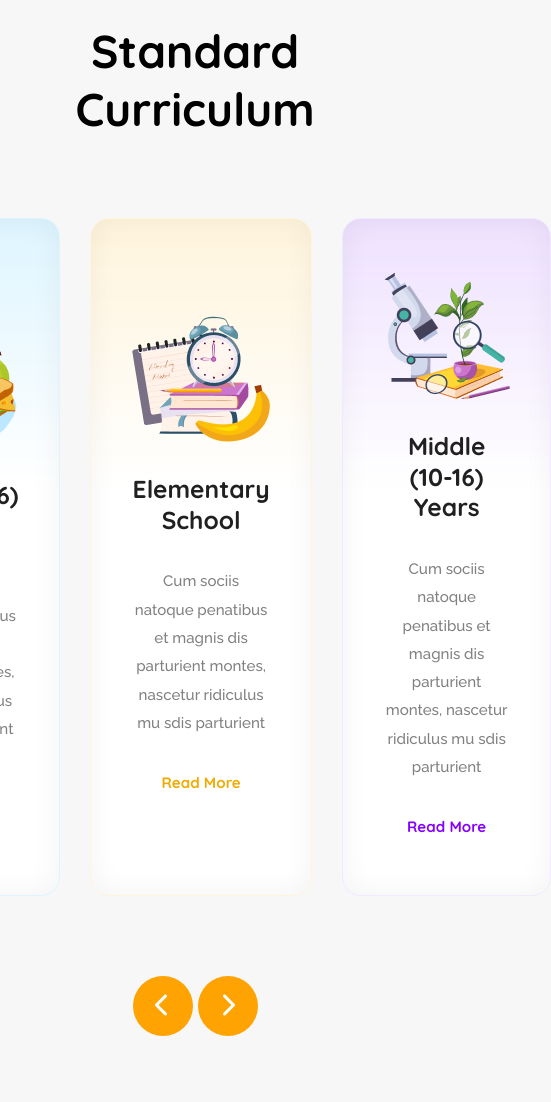
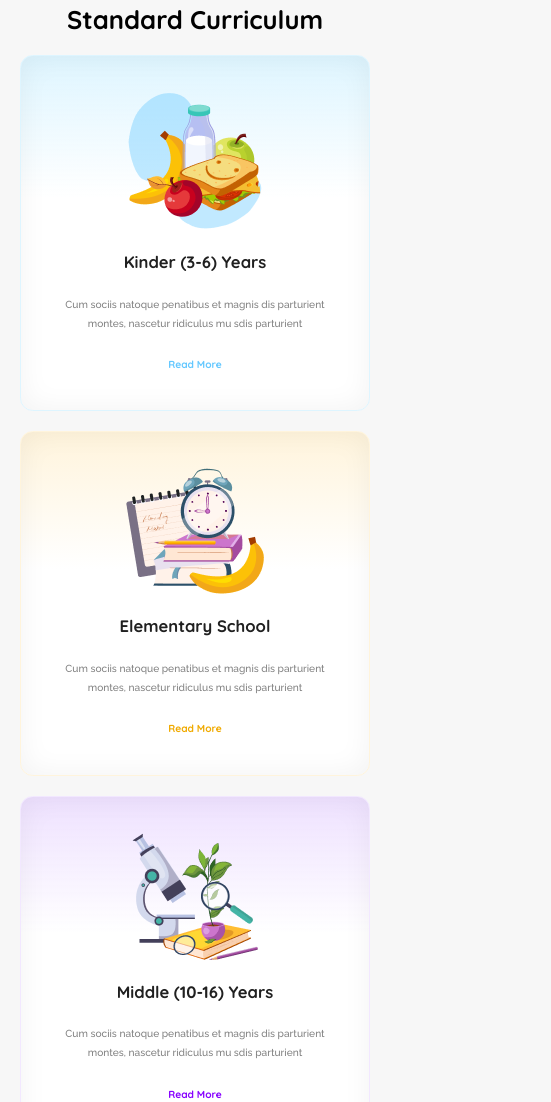
Before and after one commit to wdeveloperomar/Kinder-Nest-A2, a plain HTML site: page index.html in a window 390 px wide. Shown: the part 898-2000 px from the top of the page, 551 px wide, since content can reach past the window. Drawn offline with Linux system fonts and the light colour scheme.

Commit message:
complete the curriculum section with responsiveness

```diff
--- a/index.html
+++ b/index.html
@@ -51,24 +51,24 @@
             <div class="curriculum-container">
                 <div class="curriculum-content-1">
                     <img src="./assets/kinder.png" alt="">
-                    <h3>Kinder (3-6) Years</h3>
-                    <p>Cum sociis natoque penatibus et magnis
+                    <h3 class="curriculum-content-title">Kinder (3-6) Years</h3>
+                    <p class="curriculum-content-description">Cum sociis natoque penatibus et magnis
                         dis parturient montes, nascetur ridiculus
                         mu sdis parturient</p>
                     <a href="">Read More</a>
                 </div>
                 <div class="curriculum-content-2">
                     <img src="./assets/elementary.png" alt="">
-                    <h3>Elementary School</h3>
-                    <p>Cum sociis natoque penatibus et magnis
+                    <h3 class="curriculum-content-title">Elementary School</h3>
+                    <p class="curriculum-content-description">Cum sociis natoque penatibus et magnis
                         dis parturient montes, nascetur ridiculus
                         mu sdis parturient</p>
                     <a href="">Read More</a>
                 </div>
                 <div class="curriculum-content-3">
                     <img src="./assets/middle.png" alt="">
-                    <h3>Middle (10-16) Years</h3>
-                    <p>Cum sociis natoque penatibus et magnis
+                    <h3 class="curriculum-content-title">Middle (10-16) Years</h3>
+                    <p class="curriculum-content-description">Cum sociis natoque penatibus et magnis
                         dis parturient montes, nascetur ridiculus
                         mu sdis parturient</p>
                     <a href="">Read More</a>
--- a/styles.css
+++ b/styles.css
@@ -241,7 +241,7 @@ nav {
     box-shadow: 0px 0px 28.296px 0.943px rgba(0, 0, 0, 0.05) inset;
 }
 
-.curriculum-content-1 h3 {
+.curriculum-content-title {
     color: #202020;
     text-align: center;
     font-family: Quicksand;
@@ -250,7 +250,7 @@ nav {
     font-weight: 700;
     line-height: 30.654px; /* 125% */
 }
-.curriculum-content-1 p {
+.curriculum-content-description {
     color: #808080;
     text-align: center;
     font-family: Raleway;
@@ -289,24 +289,6 @@ nav {
     box-shadow: 0px 0px 28.296px 0.943px rgba(0, 0, 0, 0.05) inset;
 }
 
-.curriculum-content-2 h3 {
-    color: #202020;
-    text-align: center;
-    font-family: Quicksand;
-    font-size: 24.523px;
-    font-style: normal;
-    font-weight: 700;
-    line-height: 30.654px; /* 125% */
-}
-.curriculum-content-2 p {
-    color: #808080;
-    text-align: center;
-    font-family: Raleway;
-    font-size: 15.091px;
-    font-style: normal;
-    font-weight: 500;
-    line-height: 28.296px; /* 187.5% */
-}
 .curriculum-content-2 a {
     color: #F0AA00;
     text-align: center;
@@ -336,24 +318,6 @@ nav {
     box-shadow: 0px 0px 28.296px 0.943px rgba(0, 0, 0, 0.05) inset;
 }
 
-.curriculum-content-3 h3 {
-    color: #202020;
-    text-align: center;
-    font-family: Quicksand;
-    font-size: 24.523px;
-    font-style: normal;
-    font-weight: 700;
-    line-height: 30.654px; /* 125% */
-}
-.curriculum-content-3 p {
-    color: #808080;
-    text-align: center;
-    font-family: Raleway;
-    font-size: 15.091px;
-    font-style: normal;
-    font-weight: 500;
-    line-height: 28.296px; /* 187.5% */
-}
 .curriculum-content-3 a {
     color: #8700FF;
     text-align: center;
@@ -484,4 +448,53 @@ nav {
     .banner-right-content  {
         width: 100%;
     }
+
+
+    /* curriculum section styles */
+    .curriculum-section {
+        padding: 40px 20px;
+        gap: 20px;
+    }
+
+    .curriculum-section h2 {
+        font-size: 1.6rem;
+        font-style: normal;
+        font-weight: 700;
+        line-height: normal;
+    }
+
+    .curriculum-container {
+        grid-template-columns: 1fr;
+        gap: 20px;
+    }
+
+    .curriculum-content-1, .curriculum-content-2, .curriculum-content-3 {
+        padding: 36px 28px;
+        gap: 22px;
+        border-radius: 12.772px;
+    }
+
+    .curriculum-content-title {
+        font-size: 16.603px;
+        font-style: normal;
+        font-weight: 700;
+        line-height: 20.754px; /* 125% */
+    }
+    .curriculum-content-description {
+        color: #808080;
+        font-size: 10.217px;
+        font-style: normal;
+        font-weight: 500;
+        line-height: 19.158px; /* 187.5% */
+    }
+    .curriculum-content-1 a, .curriculum-content-2 a, .curriculum-content-3 a {
+        font-size: 10.217px;
+        font-style: normal;
+        font-weight: 700;
+        line-height: 19.158px; /* 187.5% */
+    }
+
+    .slider-button-container{
+        display: none;
+    }
   }
```
